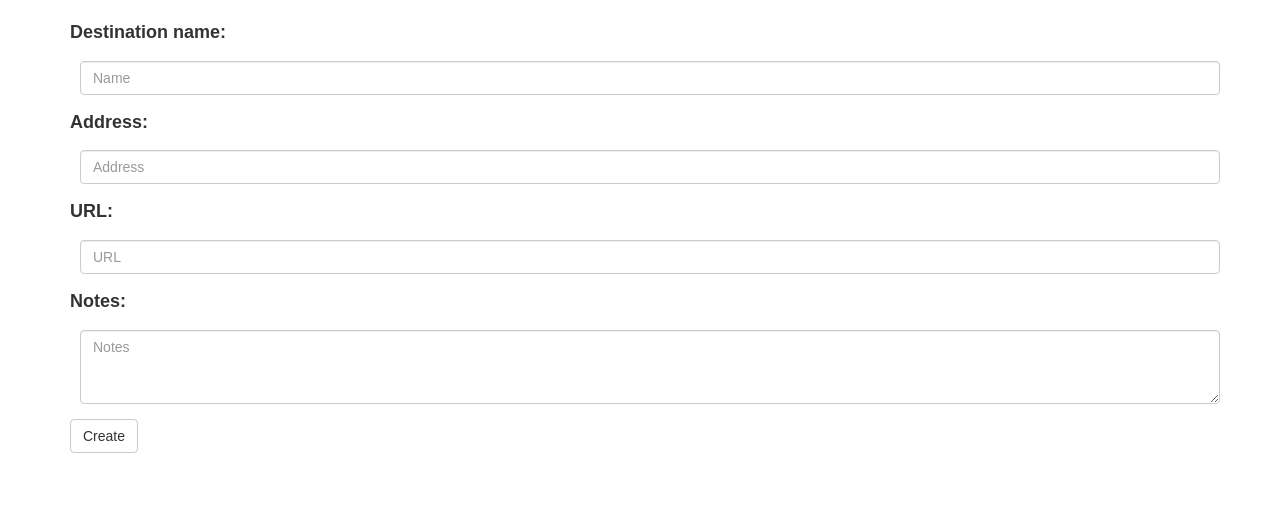
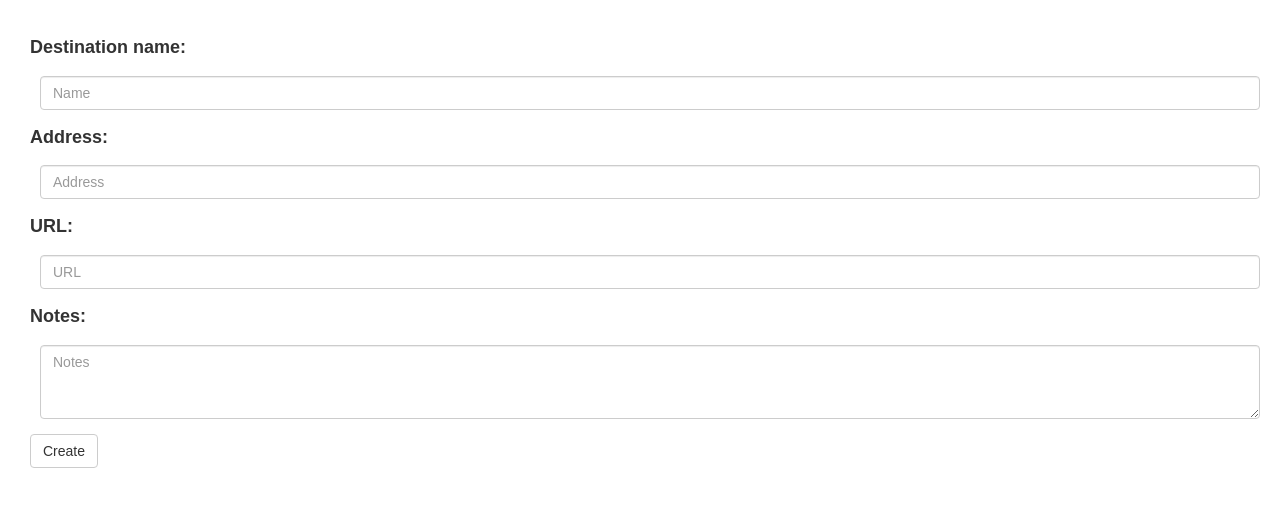
Before and after one commit to dth26/TripPlanner-Public-, a Flask app: page / in a window 1280 px wide. Shown: the part 52-559 px from the top of the page. Run offline with Flask 2, Linux system fonts and the light colour scheme; some libraries are stand-ins or nearby versions.

Commit message:
reset steps in directions.js so the old directions are tossed

```diff
--- a/static/js/directions.js
+++ b/static/js/directions.js
@@ -124,6 +124,8 @@ $(document).ready(function(){
         var currStep;
         var descriptionText; 						// step instructions: ex. head northwest onto springtide pl
         var transitText = '';
+        // reset steps
+        steps = [];
         for(var i=0; i< route.steps.length; i++)
         {
 
--- a/templates/new.html
+++ b/templates/new.html
@@ -16,17 +16,7 @@
 {% endblock %}
 
 {% block content %}
-<!--<div class="block">-->
-<!--    <div class="blockHeader">New</div><br/>-->
-    <!--<form enctype="multipart/form-data" action="{{ url_for("addNewDestination") }}" method="post" autocomplete="off">-->
-<!--    <input type="text" id="nameIn" name="Name"  placeholder="Name"><br/>-->
-<!--    <input type="text" id="addressIn" name="Address"  placeholder="Address"><br/>-->
-<!--    <input type="text" id="URLin"name="URL" placeholder="URL"><br/>-->
-<!--    <textarea id="descrptionIn" name="Description" value="Description" placeholder="Notes"></textarea><br/>-->
-<!--    <button id="submitIn" type="button" class="btn btn-primary">Create</button>-->
-<!--</div>-->
-<div class="container">
-
+<div class="panel-body">
       <div class="form-group">
         <label for="nameIn">Destination name:</label>
         <input type="text" name="Name"  class="form-control" id="nameIn" placeholder="Name">
@@ -43,7 +33,8 @@
          <label for="descrptionIn">Notes:</label>
         <textarea id="descrptionIn" name="Description" value="Description" placeholder="Notes" class="form-control" rows="3"></textarea>
       </div>
-      <button id="submitIn" type="button" class="btn btn-default">Create</button>
-
+      <div class="form-group">
+        <button id="submitIn" type="button" class="btn btn-default">Create</button>
+      </div>
 </div>
 {% endblock %}
```
Also changed, not shown: db_file.db.
